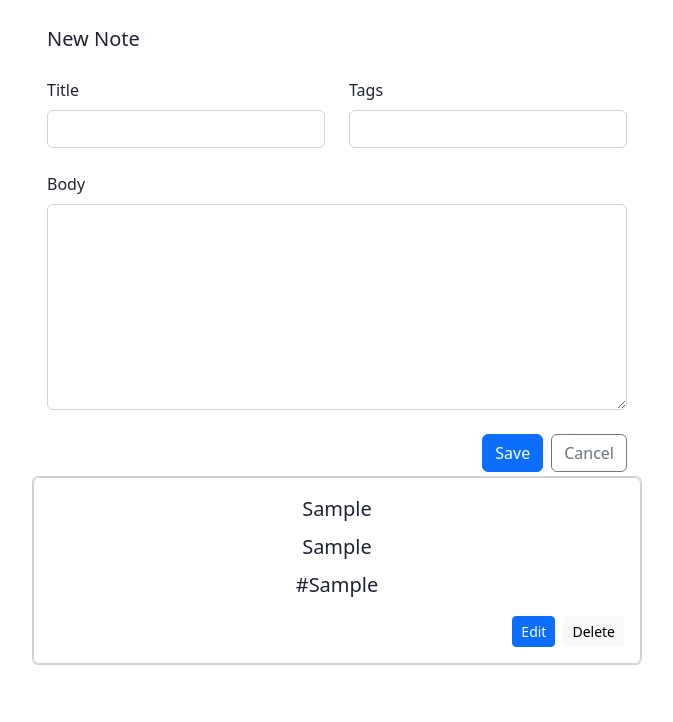
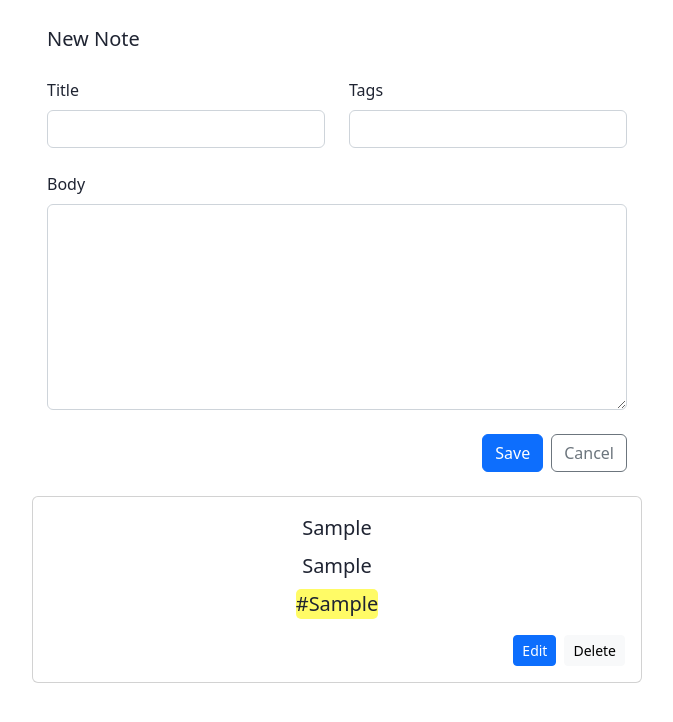
Before and after one commit to AndreewMelnik/TSNoteList, a React (Create React App) app: page / in a window 1280 px wide. Both pictures are taken after typing "Sample", "Sample", "Sample" into the empty fields and a click on the button "Save". Shown: the top 722 px of the page, without its empty margins (303-976 px from the left). Built offline with nearby package versions, Linux system fonts and the light colour scheme.

Commit message:
NoteItem card styles were corrected, tags outline was added

```diff
--- a/src/components/NoteItem.tsx
+++ b/src/components/NoteItem.tsx
@@ -32,21 +32,21 @@ const NoteItem: React.FC<NotesItemProps> = (props) => {
         dispatch(updateNote({id: props.data.id, title: title, description: description, tags:tags}));
     }
     return (
-        <div className="card">
-            <Card className={"h-100 text-reset text-decoration-none"}>
+            <Card className={"h-100 mt-4 text-reset text-decoration-none"}>
                 <Card.Body>
                     <Stack gap={2} className="align-items-center justify-content-center h-100">
                         {!NoteEdit ? (
                             <>
                                 <span className="fs-5">{title}</span>
                                 <span className="fs-5">{description}</span>
-                                <span className="fs-5">{tags}</span>
+                                <span className="tags">{tags}</span>
                             </>
                         ) : (
                             <>
                                 <FormControl value={title} onChange={e => setTitle(e.target.value)}/>
                                 <FormControl value={description} onChange={e => setDescription(e.target.value)}/>
-                                <FormControl value={tags} onChange={e => setTags(extractTags(e.target.value))}/>
+                                <FormControl value={tags} onChange={e => setTags(extractTags(e.target.value))}
+                                             />
                             </>)}
                         <Stack
                             gap={1}
@@ -72,7 +72,6 @@ const NoteItem: React.FC<NotesItemProps> = (props) => {
                     </Stack>
                 </Card.Body>
             </Card>
-        </div>
     )
 }
 
--- a/src/style.scss
+++ b/src/style.scss
@@ -40,6 +40,8 @@ body {
   }
 }
 
+
+
 .card {
   transition: translate ease-in-out 100ms, box-shadow ease-in-out 100ms;
 
@@ -48,3 +50,9 @@ body {
     box-shadow: 0 5px 8px 0 rgba(0, 0, 0, .2);
   }
 }
+.tags {
+  background: #fff80099;
+  border-radius: 5px;
+  display: inline-flex;
+  font-size: 1.25rem!important;
+}
```
